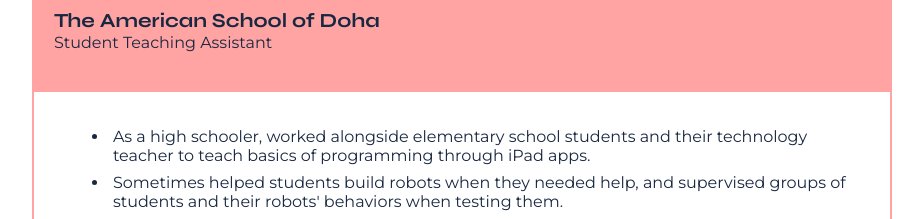
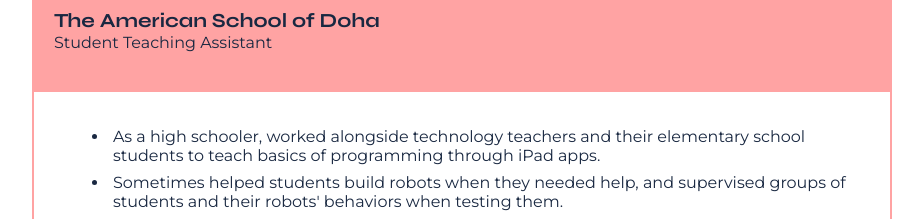
Before and after one commit to speer987/personal-website, a React (Create React App) app: page / in a window 1280 px wide. Shown: the part 1440-1659 px from the top of the page, without its empty margins (178-1101 px from the left). Built offline with nearby package versions, Linux system fonts and the light colour scheme.

Commit message:
adding updated high school experience

```diff
--- a/src/components/exp.js
+++ b/src/components/exp.js
@@ -33,7 +33,7 @@
     company: "The American School of Doha",
     role: "Student Teaching Assistant",
     desc: [
-      "As a high schooler, worked alongside elementary school students and their technology teacher to teach basics of programming through iPad apps.",
+      "As a high schooler, worked alongside technology teachers and their elementary school students to teach basics of programming through iPad apps.",
       "Sometimes helped students build robots when they needed help, and supervised groups of students and their robots' behaviors when testing them.",
       "Sorted Lego peices in their respective boxes so that it was easier for students to find pieces to build their robots.",
     ],
```
